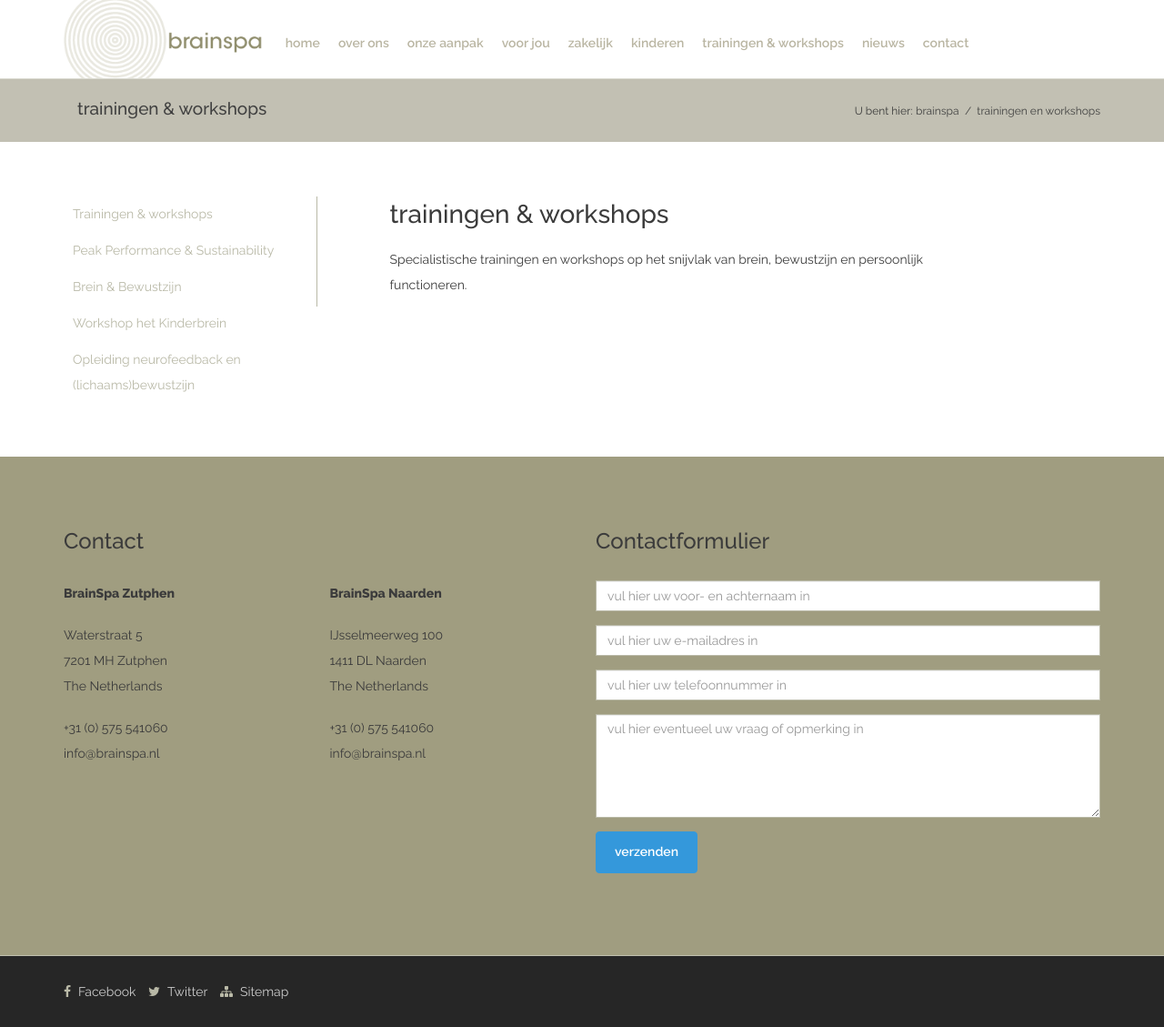
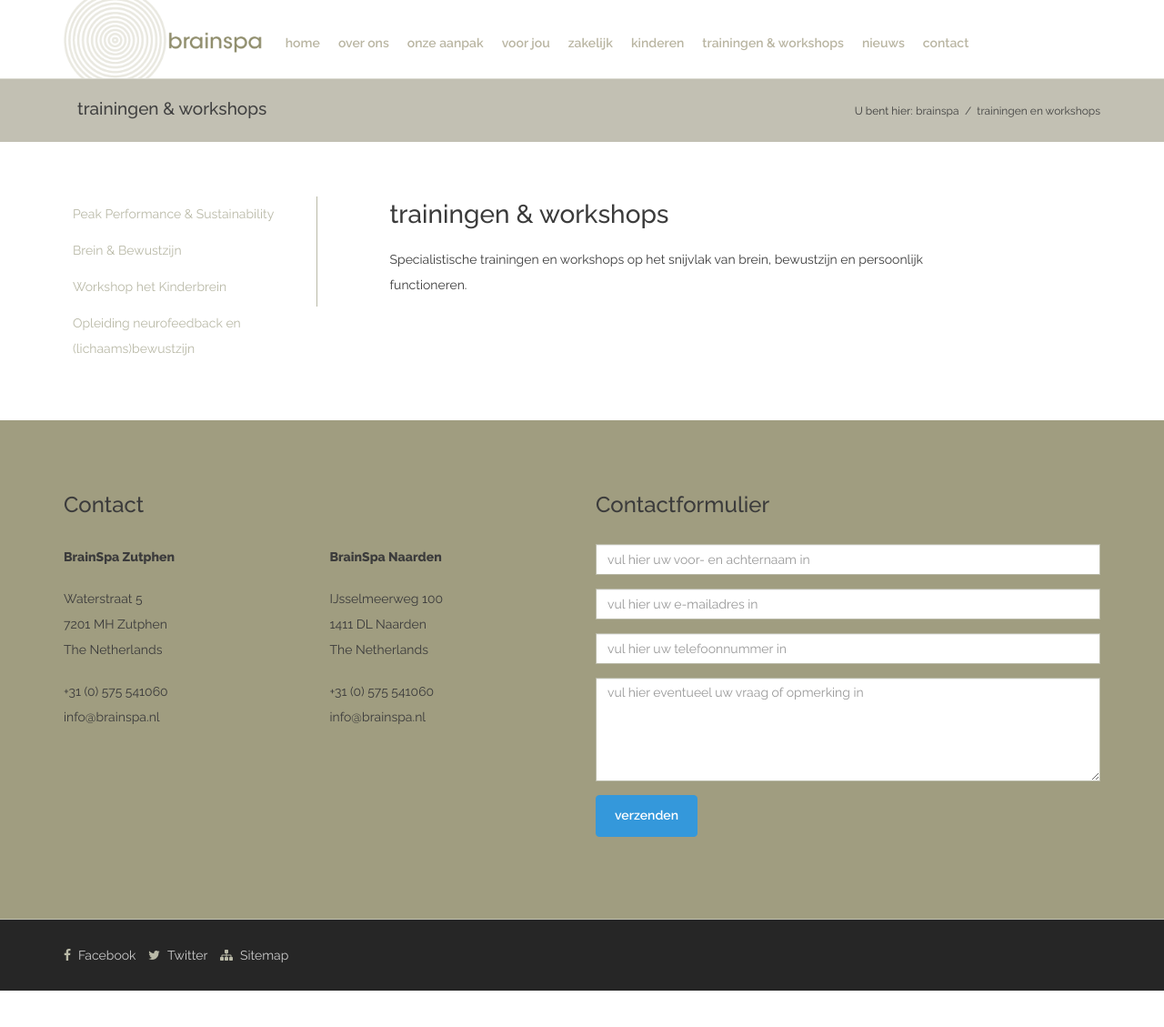
Before and after one commit to dveninga/brainspa, a Jekyll site: the page built from _posts/doelgroepen/2015-11-01-trainingen-en-workshops.md, in a window 1280 px wide. Shown: the whole page at 91% size. Built offline with Jekyll 4.4.1, drawn with Linux system fonts in a browser that asks for light colours; after the commit the page ends 1089 px from its top, so only the background shows below that.

Commit message:
navbar active link nu active als workshop is geselecteerd

```diff
--- a/_data/menu.yml
+++ b/_data/menu.yml
@@ -68,9 +68,9 @@ level1:
       - title: follow up
         url: /follow-up
         class: follow-up
-  - title: trainingen & workshops
+  - title: Trainingen & workshops
     url: /trainingen-en-workshops
-    class: trainingen-en-workshops
+    class: workshop
   - title: nieuws
     url: /nieuws
     class: nieuws
--- a/_includes/submenu-workshops.html
+++ b/_includes/submenu-workshops.html
@@ -1,7 +1,4 @@
 <ul class="nav nav-pills nav-stacked">
-	{% if page.active != 'trainingen-en-workshops' %}
-	<li><a href="/trainingen-en-workshops">Trainingen & workshops</a></li>
-	{% endif %}
 	{% for post in site.tags['workshop'] %}
 	{% if post.publish != false %}
 	<li {% if page.url == post.url %}class="active"{% endif %}><a href="{{post.url}}" title="ga naar {{post.title}}">{{post.title}}</a></li>{%endif%}{% endfor %}
--- a/assets/css/3-sections/_nav.sass
+++ b/assets/css/3-sections/_nav.sass
@@ -47,6 +47,7 @@ nav.navbar-wrapper
         @media screen and (min-width: $screen-lg-min)
           max-height: 86px
   .navbar-nav
+    text-transform: lowercase
     @media screen and (max-width: $screen-xs-max)
       margin-top: 0px
     @media screen and (min-width: $screen-sm-min) and (max-width: $screen-sm-max)
```
Also changed, not shown: trainingen-en-workshops.md (+1 -1 lines), assets/css/style.css, 1 other file.
